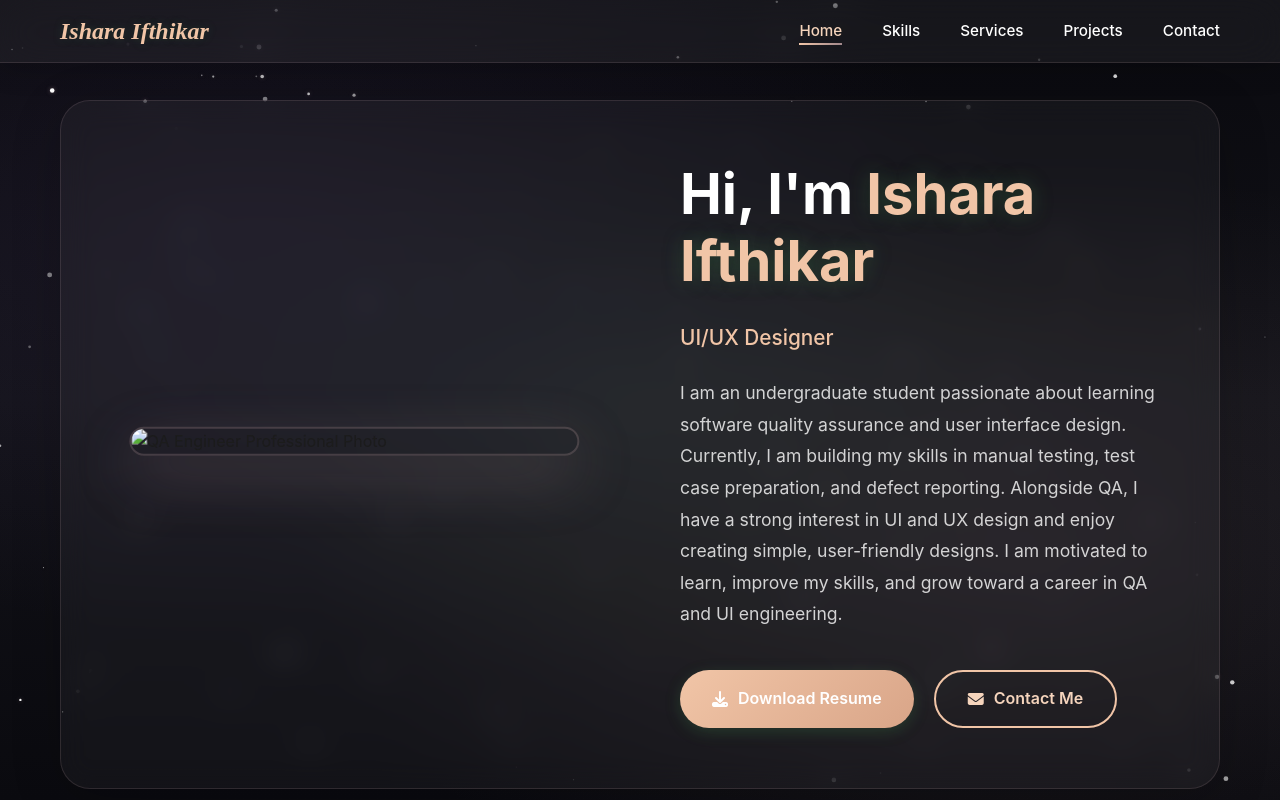
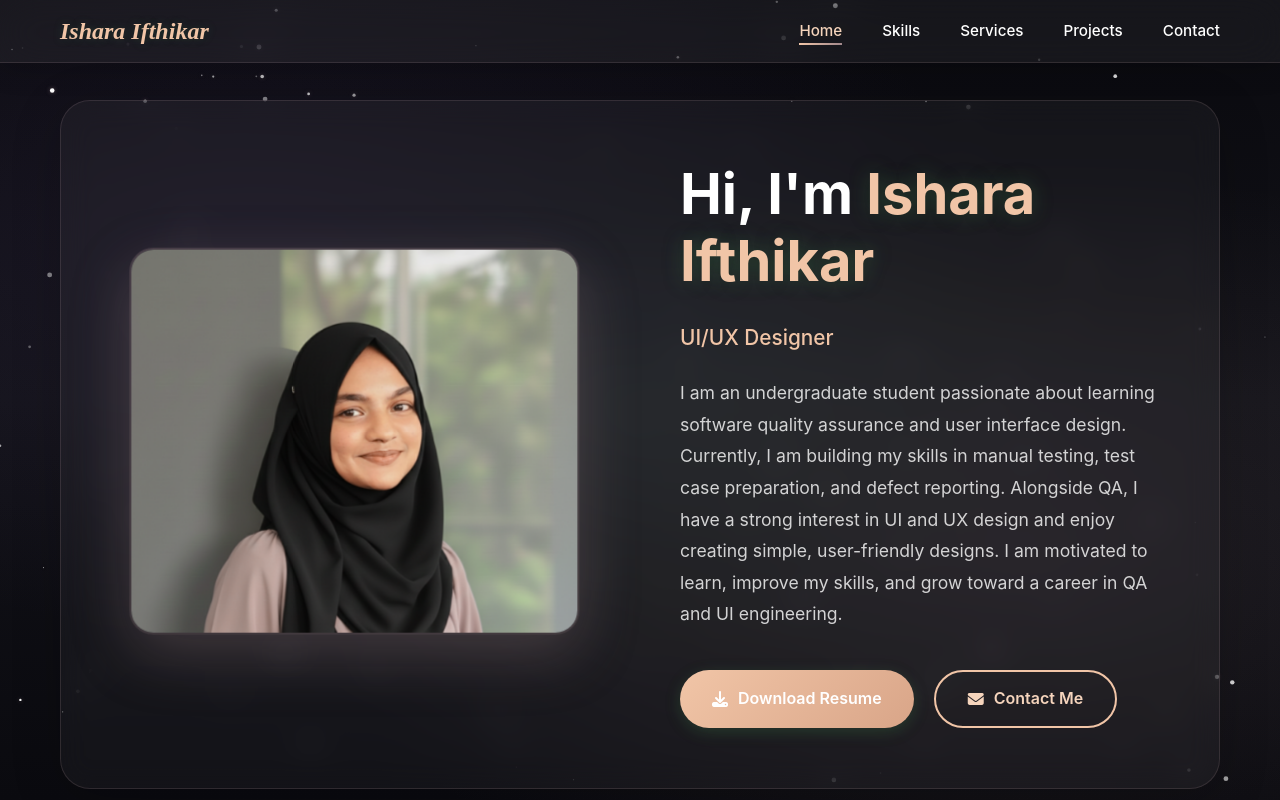
Before and after one commit to isharaifthikar/Portfolio, a plain HTML site: page index.html in a window 1280 px wide. Shown: the top 800 px of the page. Drawn offline with Linux system fonts and the light colour scheme.

Commit message:
last update

```diff
--- a/index.html
+++ b/index.html
@@ -47,7 +47,7 @@
                 <div class="hero-image">
                     <div class="hero-image-wrapper">
                         <div class="hero-image-frame">
-                            <img src="C:/Users/Ishara/.gemini/antigravity/brain/84b2c712-d3e4-448b-90ca-6a03e82acc4a/qa_hero_profile_1766821366920.png"
+                            <img src="images/qa_hero_profile_1766821366920.png"
                                 alt="QA Engineer Professional Photo">
                         </div>
                     </div>
```
Also changed, not shown: images/qa_hero_profile_1766821366920.png (added).
